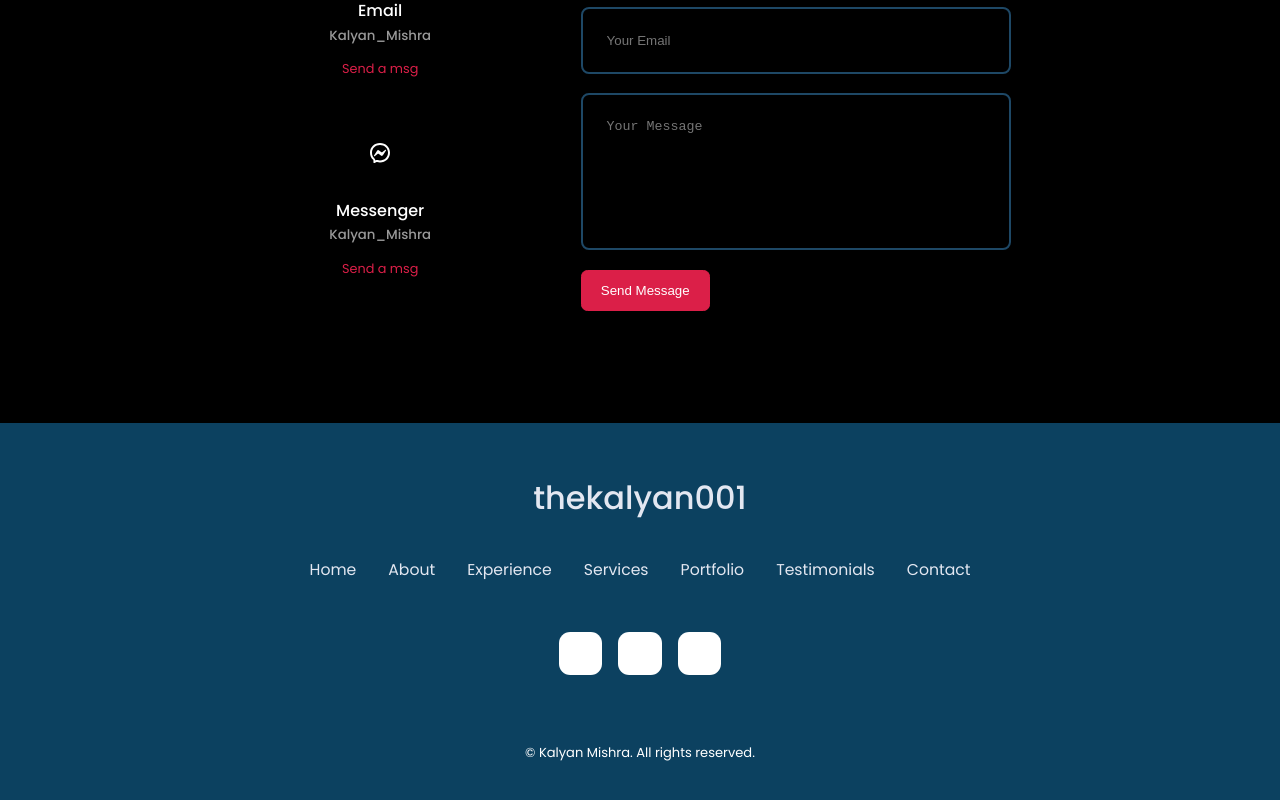
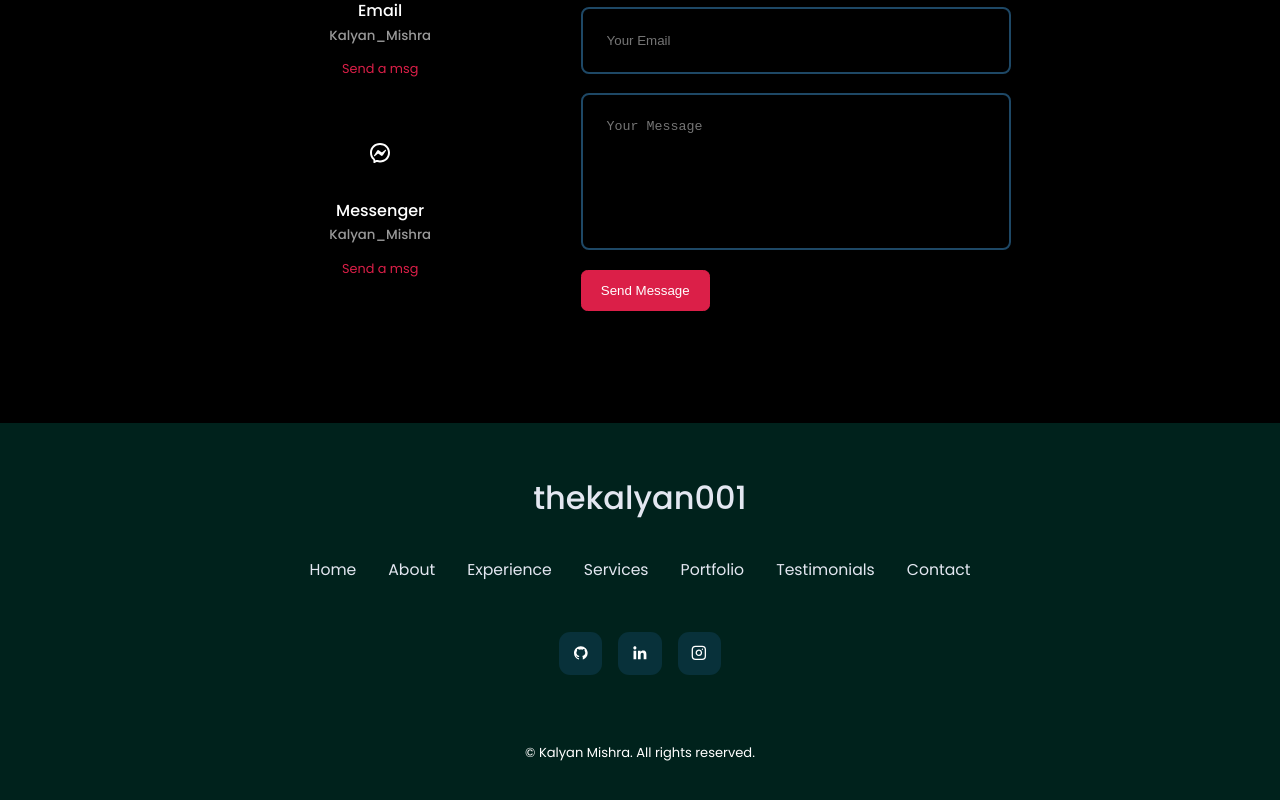
Before and after one commit to thekalyan001/KalyanMishra, a React (Create React App) app: page / in a window 1280 px wide. Shown: the part 3549-4349 px from the top of the page. Built offline with nearby package versions, Linux system fonts and the light colour scheme.

Commit message:
Update footer.css

```diff
--- a/src/components/footer/footer.css
+++ b/src/components/footer/footer.css
@@ -1,5 +1,5 @@
  footer{
-     background: #0C4160;
+     background: #00221C;
      padding: 3rem 0;/* top&botom, left&right*/
      text-align: center;
      font-size: 0.98rem;
@@ -35,7 +35,7 @@ footer a:hover{
 }
 
 .footer__socials a{
-    background: var(--color-bg);
+    background: #08313A;
     color: var(--color-white);
     padding: 0.8rem;
     border-radius: 0.7rem;
```
